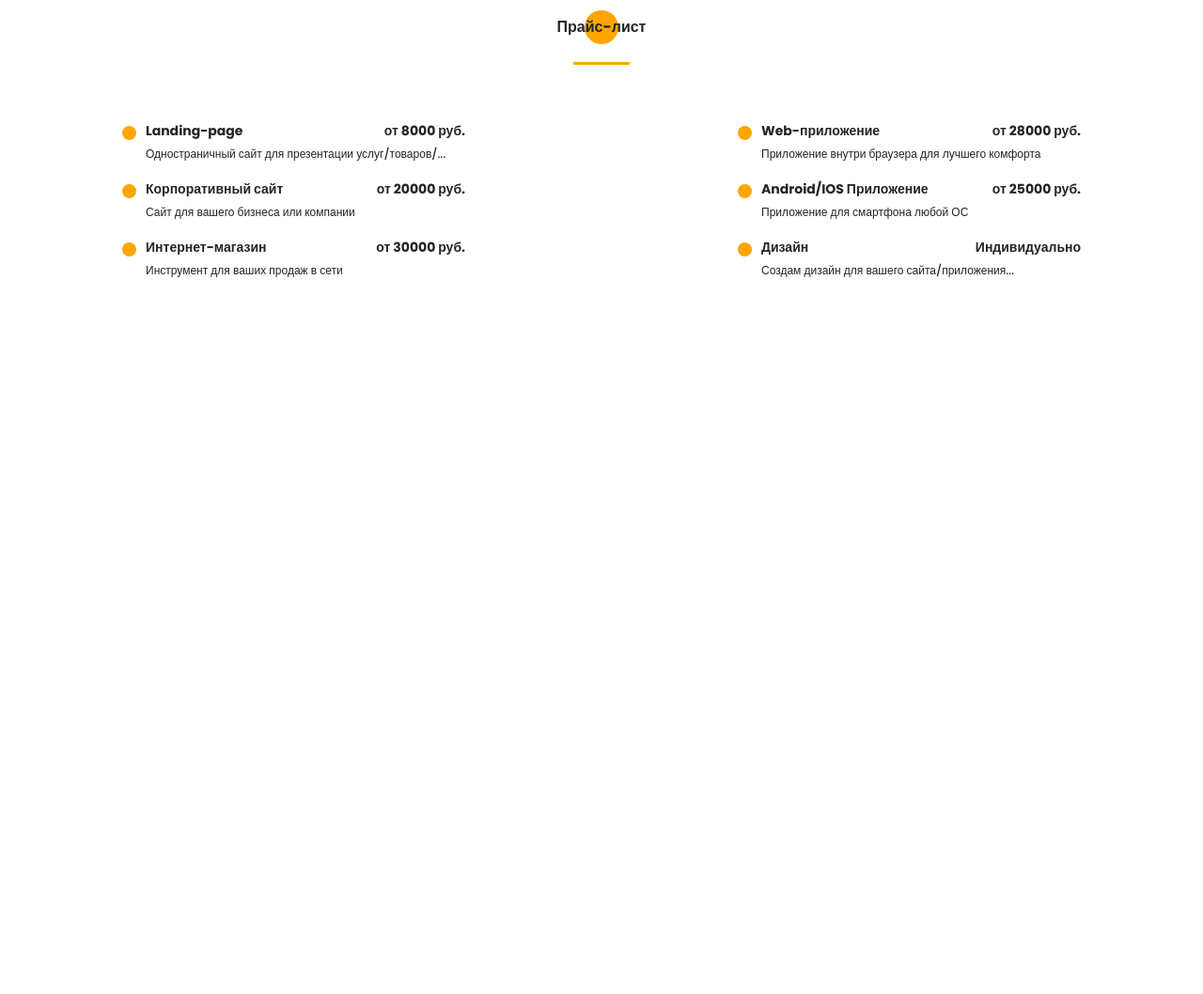
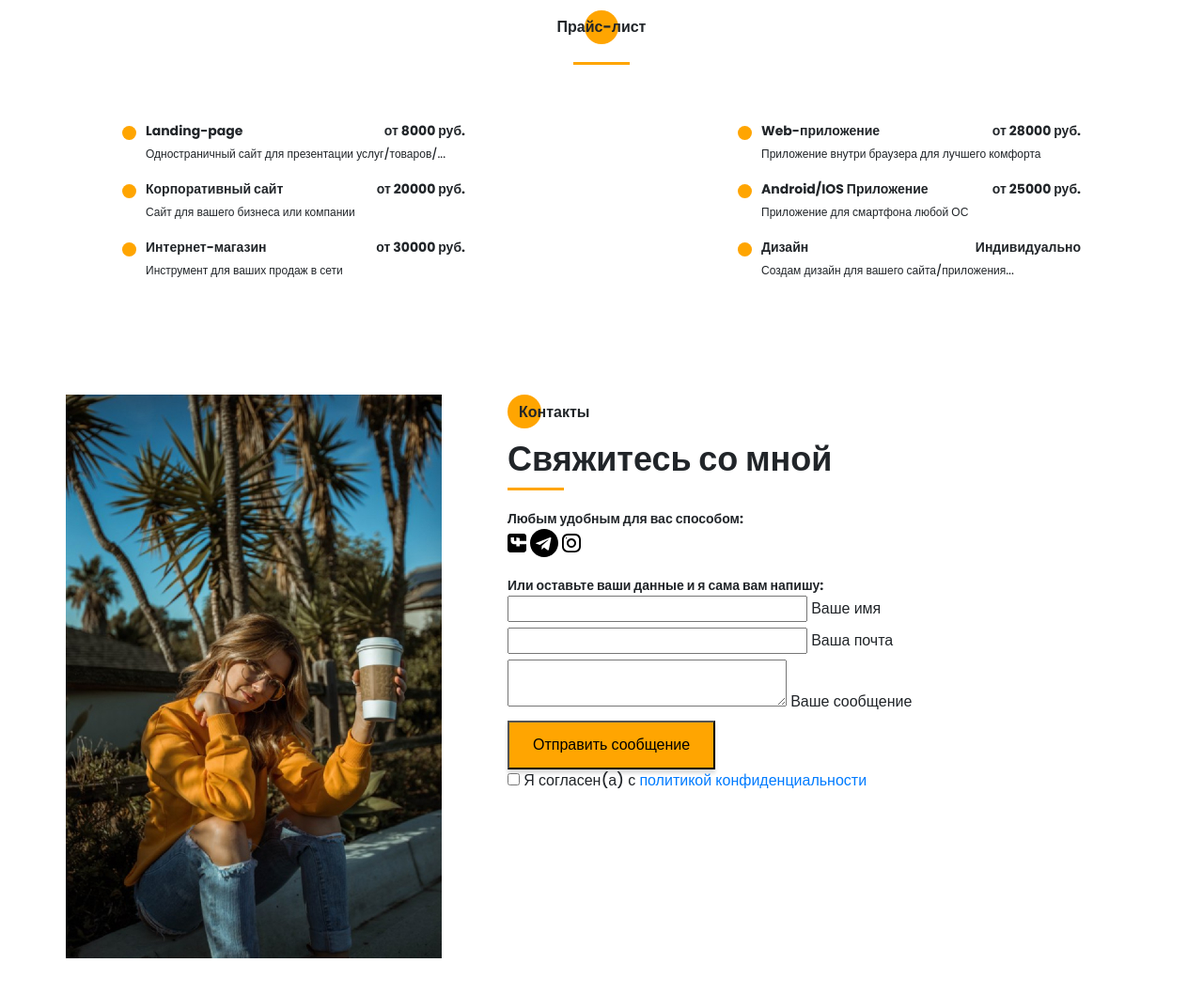
Before and after one commit to PavelTerekhov/portfolio, a plain HTML site: page src/index.html in a window 1280 px wide. Shown: the part 4306-5364 px from the top of the page at 94% size. Before the commit the page ends 4606 px from the top, so only its background shows below. Drawn offline with nearby package versions, Linux system fonts and the light colour scheme; files that its build step writes are made by us from their sources; files whose address does not match are found by name.

Commit message:
added layout section class=contacts

```diff
--- a/src/index.html
+++ b/src/index.html
@@ -441,6 +441,62 @@
         </div>
     </section>
 
+    <section class="contacts">
+        <div class="container">
+            <div class="contacts__wrapper">
+                <div class="contacts__photo">
+                    <img src="img/main_photo.jpg" alt="photo">
+                </div>
+                <div class="contacts__descr">
+                    <h2 class="title title_fz16 contacts__title">Контакты</h2>
+                    <div class="title title_fz36 contacts__subtitle">Свяжитесь со мной</div>
+                    <div class="divider"></div>
+
+                    <div class="title title_fz14 contacts__text">
+                        Любым удобным для вас способом:
+                    </div>
+                    <div class="contacts__social">
+                        <a href="#" class="contacts__link">
+                            <img src="icons/social/facebook.svg" alt="facebook">
+                        </a>
+                        <a href="#" class="contacts__link">
+                            <img src="icons/social/telegram.svg" alt="telegram">
+                        </a>
+                        <a href="#" class="contacts__link">
+                            <img src="icons/social/instagram.svg" alt="instagram">
+                        </a>
+                    </div>
+                    <div class="title title_fz14 contacts__text">
+                        Или оставьте ваши данные и я сама вам напишу:
+                    </div>
+
+                    <form action="#" class="contacts__form">
+                        <div class="contacts__input">
+                            <input required name="name" id="name" type="text">
+                            <label for="name">Ваше имя</label>
+                        </div>
+                        <div class="contacts__input">
+                            <input required name="email" id="email" type="email">
+                            <label for="email">Ваша почта</label>
+                        </div>
+
+                        <div class="contacts__textarea">
+                            <textarea name="text" id="text"></textarea>
+                            <label for="text">Ваше сообщение</label>
+                        </div>
+                        <div class="contacts__triggers">
+                            <button class="contacts__btn btn">Отправить сообщение</button>
+                            <div class="contacts__policy">
+                                <input required type="checkbox">
+                                <span>Я согласен(а) с <a href="/policy.html">политикой конфиденциальности</a></span>
+                            </div>
+                        </div>
+                    </form>
+                </div>
+            </div>
+        </div>
+    </section>
+
     <script src="js/script.js"></script>
 </body>
 </html>
--- /dev/null
+++ b/src/sass/blocks/_contacts.scss
@@ -0,0 +1,33 @@
+.contacts {
+    padding-top: 120px;
+    &__wrapper {
+        display: grid;
+        grid-template-columns: 400px 670px;
+        grid-template-rows: minmax(245px, auto) minmax(255px, auto);
+        grid-auto-rows: minmax(245px, auto);
+        column-gap: 70px;
+        row-gap: 40px;
+    }
+    &__photo {
+        grid-row: 1/3;
+        img {
+            width: 100%;
+        }
+    }
+    &__descr {
+        padding-top: 6px;
+        .divider {
+            margin: 0;
+        }
+    }
+    &__title {
+        position: relative;
+        padding: 1px 0 0 12px;
+        @include before_circle;
+    }
+    &__text {
+        margin-top: 20px;
+        font-size: 14px;
+        line-height: 21px;
+    }
+}
--- a/src/sass/style.scss
+++ b/src/sass/style.scss
@@ -33,3 +33,4 @@
 @import 'blocks/skills';
 @import 'blocks/portfolio';
 @import 'blocks/price';
+@import 'blocks/contacts';
```
Also changed, not shown: dist/index.html (+1 -1 lines), dist/css/style.min.css.
